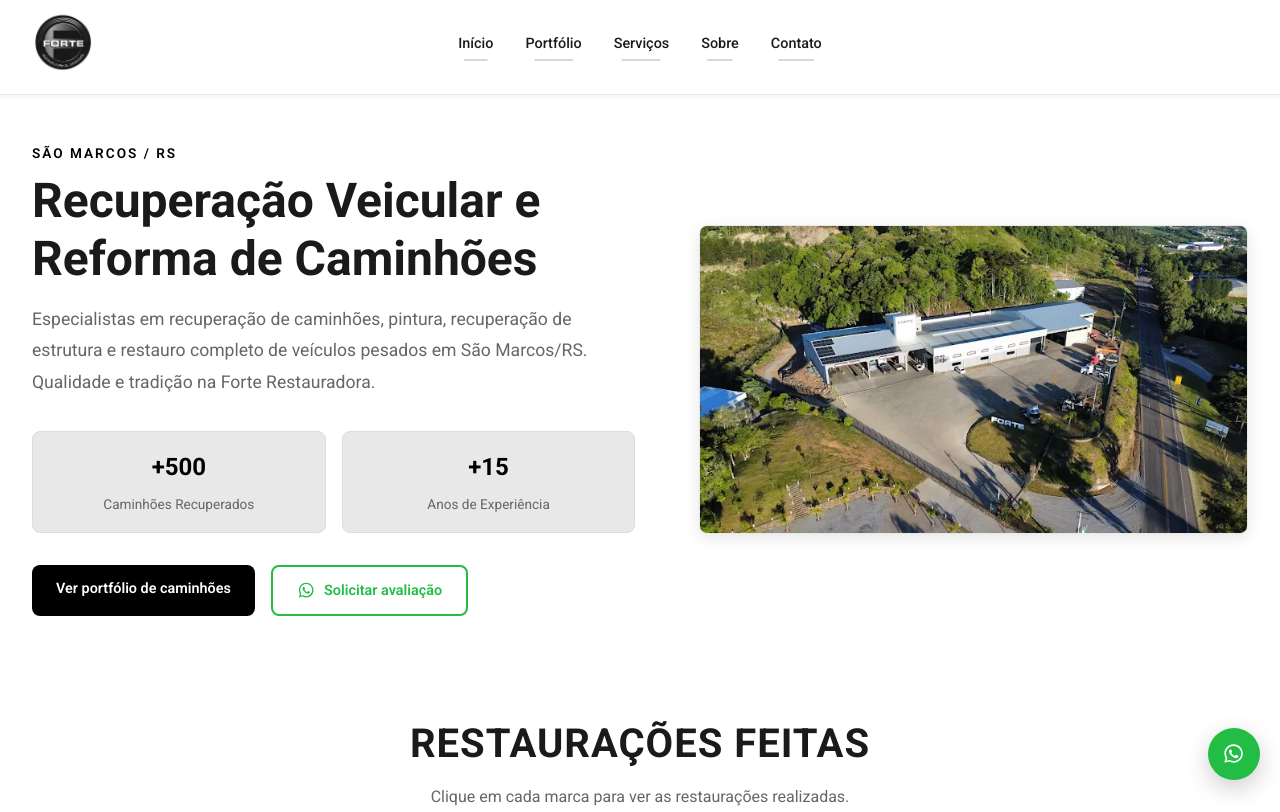
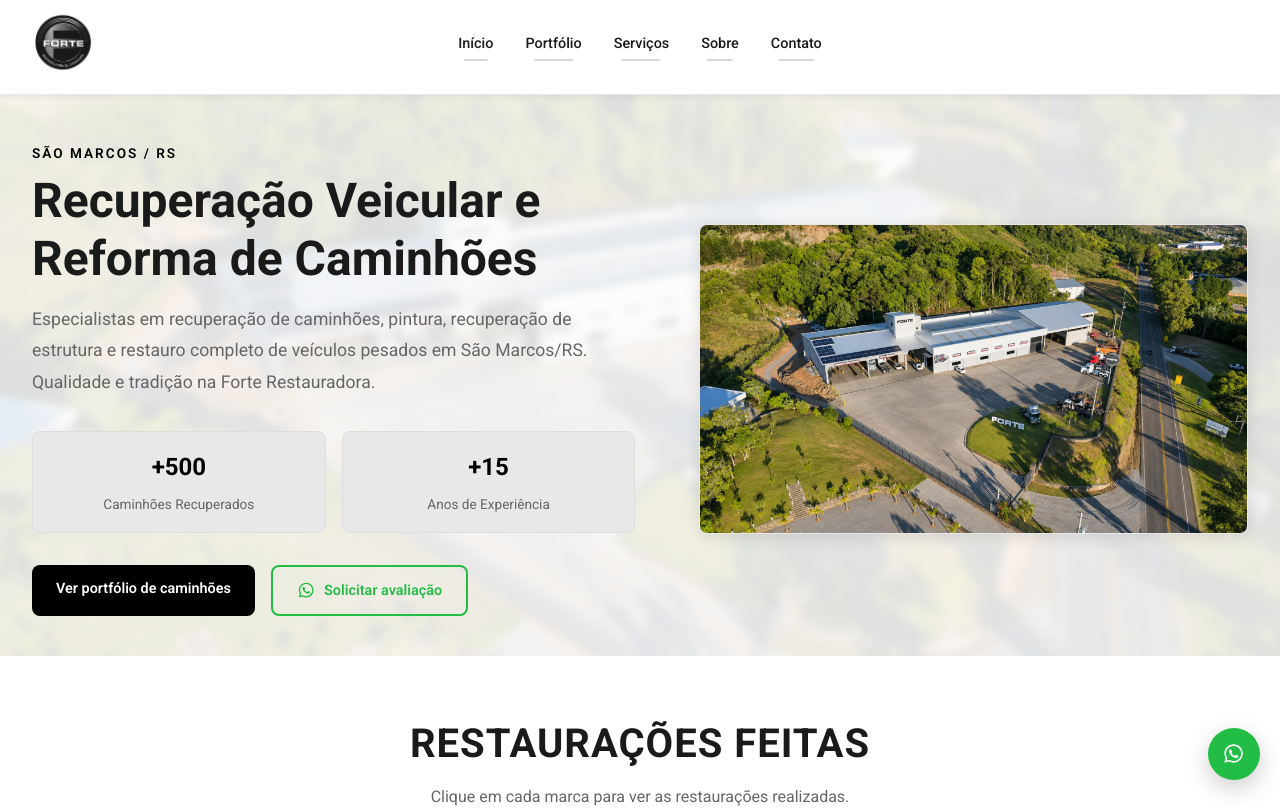
Before and after one commit to Desenvolvimento23/forterestauradora.com.br, a plain HTML site: page index.html in a window 1280 px wide. Shown: the top 812 px of the page. Drawn offline with Linux system fonts and the light colour scheme.

Commit message:
Adiciona rotacao de imagens no hero

```diff
--- a/index.html
+++ b/index.html
@@ -299,8 +299,64 @@
 
         /* HERO */
         .hero {
+            position: relative;
+            isolation: isolate;
+            overflow: hidden;
             padding: 3rem 0 2.5rem;
             background: var(--white);
+        }
+
+        .hero-background-slideshow {
+            position: absolute;
+            inset: -1.5rem;
+            z-index: -2;
+            overflow: hidden;
+        }
+
+        .hero-background-slide {
+            position: absolute;
+            inset: 0;
+            background-position: center;
+            background-size: cover;
+            background-repeat: no-repeat;
+            filter: blur(4px);
+            transform: scale(1.02);
+            opacity: 0;
+            transition: opacity 1.2s ease-in-out;
+        }
+
+        .hero-background-slide.active {
+            opacity: 0.38;
+        }
+
+        .hero::after {
+            content: "";
+            position: absolute;
+            inset: 0;
+            z-index: -1;
+            background: rgba(255, 255, 255, 0.64);
+        }
+
+        .hero > .container {
+            position: relative;
+            z-index: 1;
+        }
+
+        @media (prefers-reduced-motion: reduce) {
+            .hero-background-slide {
+                transition: none;
+            }
+        }
+
+        @media (max-width: 767px) {
+            .hero-background-slideshow,
+            .hero::after {
+                display: none;
+            }
+
+            .hero-background-slide {
+                filter: none;
+            }
         }
 
         .hero-grid {
@@ -1472,7 +1528,7 @@
             }
         }
     </style>
-    <link rel="preload" as="image" href="assets/images/APNQkAEuy73IhhdV_ng57MIyfIaMo6f7OKSoDwKNNsxq23QQJzleC7_hix87wR_RvkvwnRethIMwgpsXpOxosd3-jRHwRMzn_DujO6vZA0PUn4JwDZnehrUt755rXWRcdbueybx0Qj7N=s680-w680-h510-rw.webp" fetchpriority="high">
+    <link rel="preload" as="image" href="assets/images/hero-background.webp" fetchpriority="high">
 <script type="application/ld+json">
 {
     "@context": "https://schema.org",
@@ -1568,6 +1624,10 @@
 
     <!-- HERO -->
     <section id="inicio" class="hero">
+        <div class="hero-background-slideshow" aria-hidden="true">
+            <div class="hero-background-slide active" style="background-image: url('assets/images/hero-background.webp');"></div>
+            <div class="hero-background-slide" style="background-image: url('assets/images/hero-background-2.webp');"></div>
+        </div>
         <div class="container">
             <div class="hero-grid">
                 <div class="hero-content animate-in">
@@ -1592,7 +1652,7 @@
                     </div>
                 </div>
                 <div class="hero-image">
-                    <img src="assets/images/APNQkAEuy73IhhdV_ng57MIyfIaMo6f7OKSoDwKNNsxq23QQJzleC7_hix87wR_RvkvwnRethIMwgpsXpOxosd3-jRHwRMzn_DujO6vZA0PUn4JwDZnehrUt755rXWRcdbueybx0Qj7N=s680-w680-h510-rw.webp" alt="Caminhão restaurado pela Forte Restauradora em São Marcos RS" loading="eager" width="680" height="382" decoding="async">
+                    <img src="assets/images/hero-background.webp" alt="Sede da Forte Restauradora em São Marcos RS vista de cima" loading="eager" width="1920" height="1080" decoding="async">
                 </div>
             </div>
         </div>
@@ -2116,6 +2176,17 @@
             showSlide(slideIndex);
         }, 4000);
 
+        // Alterna as imagens de fundo do hero; novas imagens podem ser adicionadas ao bloco acima.
+        const heroBackgroundSlides = document.querySelectorAll('.hero-background-slide');
+        let heroBackgroundIndex = 0;
+        if (heroBackgroundSlides.length > 1 && !window.matchMedia('(prefers-reduced-motion: reduce)').matches) {
+            setInterval(() => {
+                heroBackgroundSlides[heroBackgroundIndex].classList.remove('active');
+                heroBackgroundIndex = (heroBackgroundIndex + 1) % heroBackgroundSlides.length;
+                heroBackgroundSlides[heroBackgroundIndex].classList.add('active');
+            }, 6000);
+        }
+
     </script>
 
 
```
Also changed, not shown: assets/images/hero-background-2.webp (added), assets/images/hero-background.webp (added).
